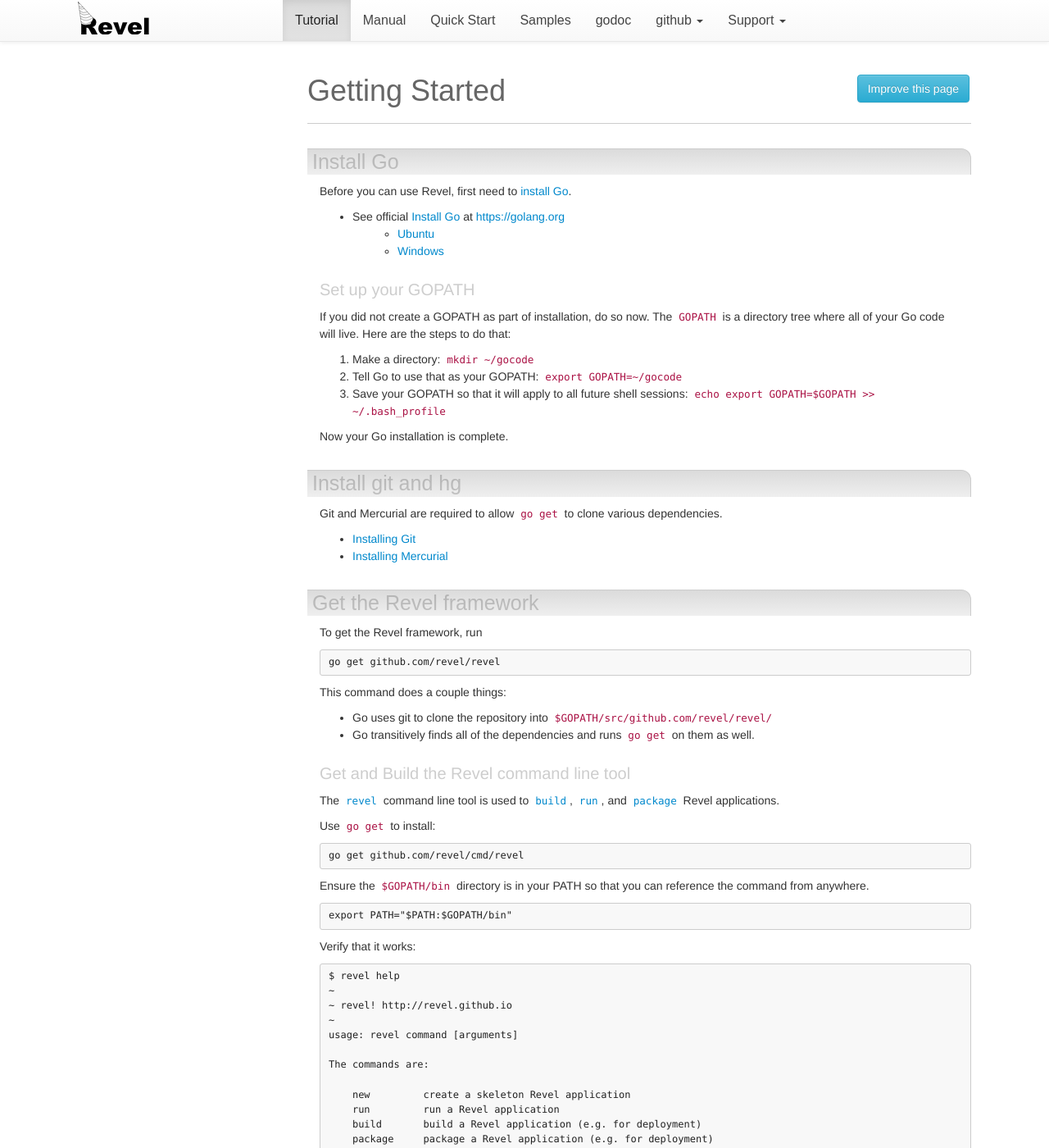
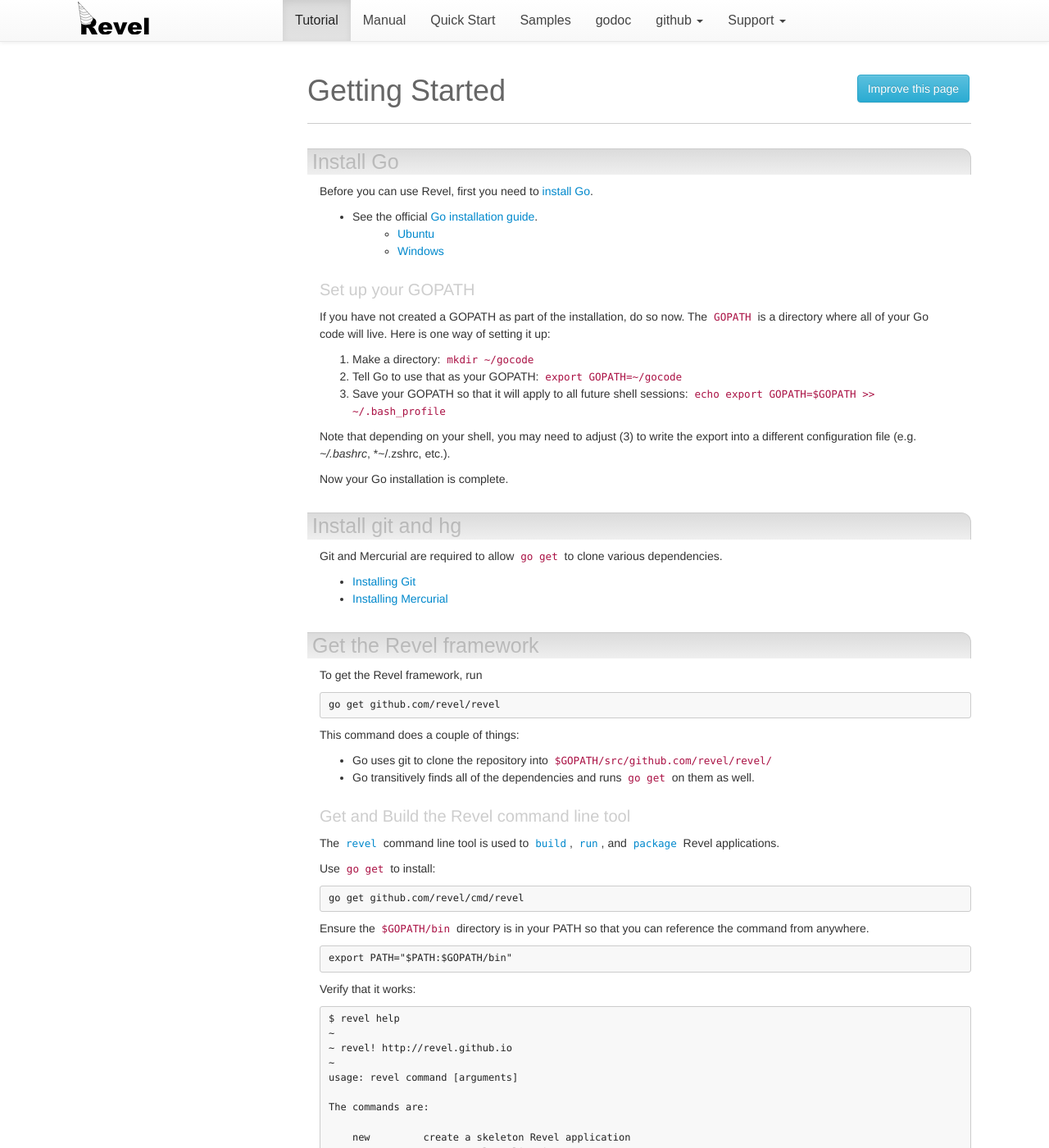
Before and after one commit to revel/revel.github.io, a Jekyll site: the page built from tutorial/gettingstarted.md, in a window 1280 px wide and 1400 px high. Shown: the whole window at 82% size. Built offline with Jekyll 4.4.1, drawn with Linux system fonts in a browser that asks for light colours; nearby versions of some CDN libraries; comment, search, counter and statistics services are not loaded.

Commit message:
fix minor typos
I've taken some liberties, so feel free to ignore what doesn't make sense.

```diff
--- a/tutorial/gettingstarted.md
+++ b/tutorial/gettingstarted.md
@@ -6,20 +6,22 @@ layout: tutorial
 
 ## Install Go
 
-Before you can use Revel, first need to [install Go](http://golang.org/doc/install).
+Before you can use Revel, first you need to [install Go](http://golang.org/doc/install).
 
-- See official [Install Go](https://golang.org/doc/install) at [https://golang.org](https://golang.org)
+- See the official [Go installation guide](https://golang.org/doc/install).
     - [Ubuntu](https://github.com/golang/go/wiki/Ubuntu)
     - [Windows](https://golang.org/doc/install#windows)
 
 ### Set up your GOPATH
 
-If you did not create a GOPATH as part of installation, do so now.  The `GOPATH`
-is a directory tree where all of your Go code will live.  Here are the steps to do that:
+If you have not created a GOPATH as part of the installation, do so now. The `GOPATH`
+is a directory where all of your Go code will live. Here is one way of setting it up:
 
 1. Make a directory: `mkdir ~/gocode`
 2. Tell Go to use that as your GOPATH: `export GOPATH=~/gocode`
 3. Save your GOPATH so that it will apply to all future shell sessions: `echo export GOPATH=$GOPATH >> ~/.bash_profile`
+
+Note that depending on your shell, you may need to adjust (3) to write the export into a different configuration file (e.g. *~/.bashrc*, *~/.zshrc, etc.).
 
 Now your Go installation is complete.
 
@@ -36,7 +38,7 @@ To get the Revel framework, run
 
 	go get github.com/revel/revel
 
-This command does a couple things:
+This command does a couple of things:
 
 * Go uses git to clone the repository into `$GOPATH/src/github.com/revel/revel/`
 * Go transitively finds all of the dependencies and runs `go get` on them as well.
```
